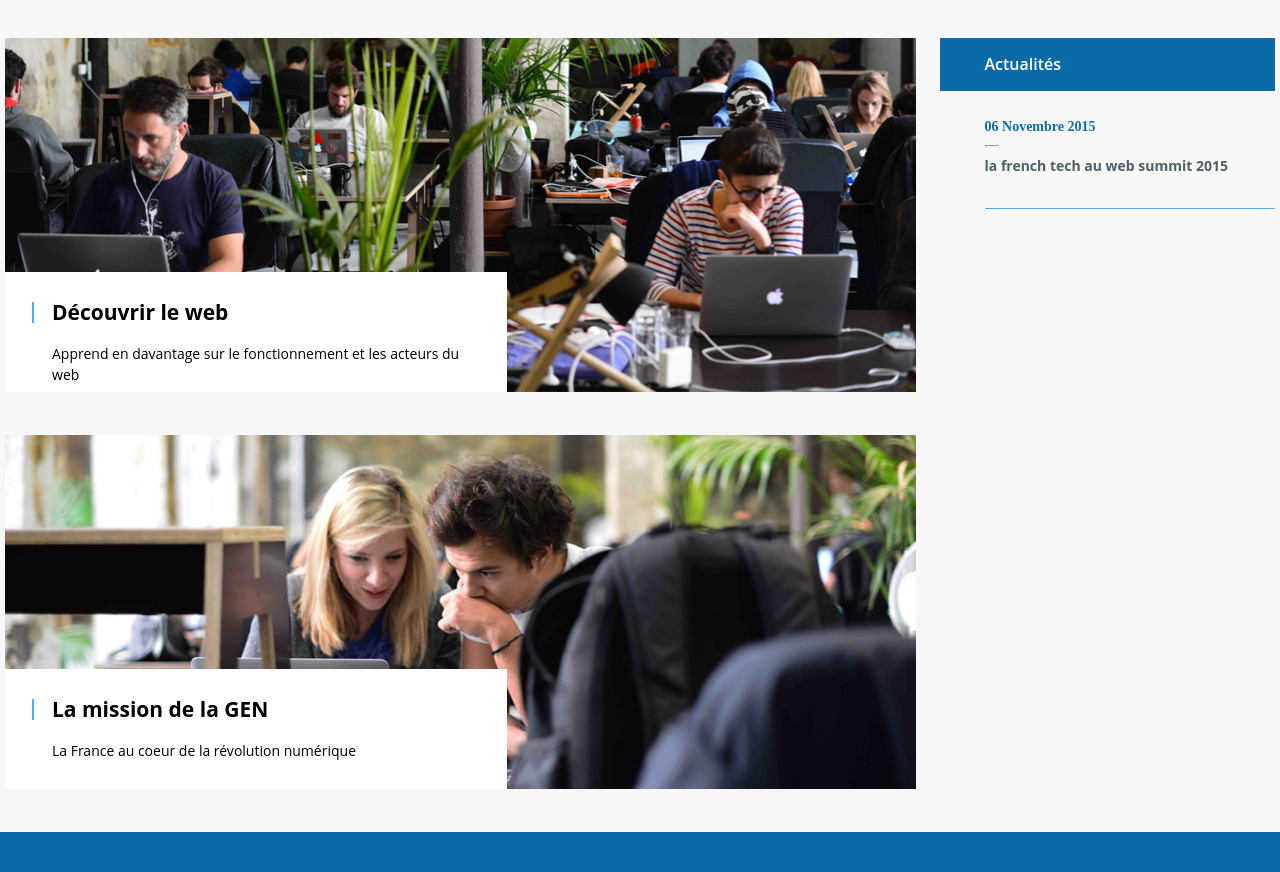
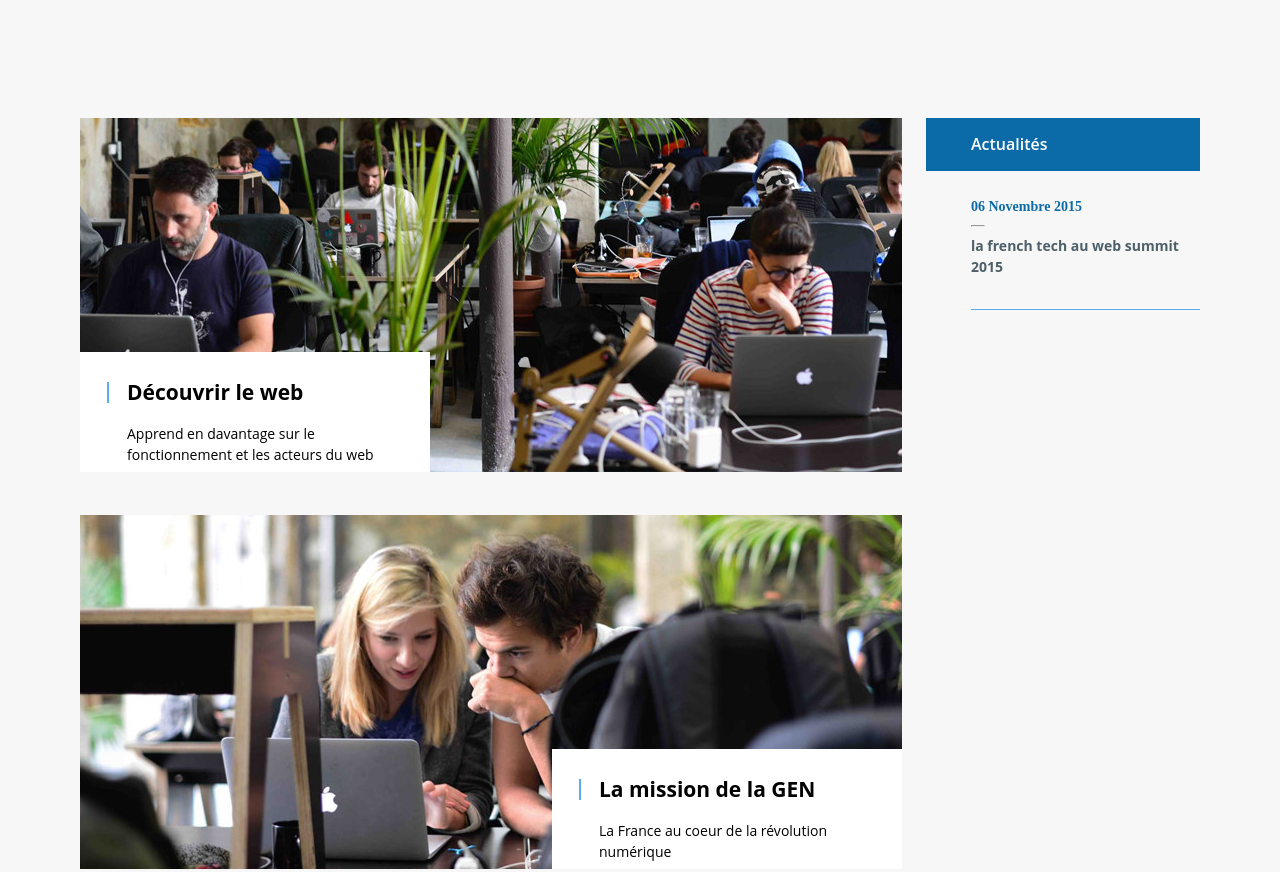
Before and after one commit to axelchalon/ao1, a website: page src/templates/index.html in a window 1280 px wide. Shown: the part 548-1420 px from the top of the page. Drawn offline with nearby package versions, Linux system fonts and the light colour scheme; files that its build step writes are made by us from their sources; files whose address does not match are found by name.

Commit message:
home fixes

```diff
--- a/gulpfile.js
+++ b/gulpfile.js
@@ -1,8 +1,12 @@
+require('es6-promise').polyfill();
+
 var gulp = require('gulp');
 var nunjucksRender = require('gulp-nunjucks-render');
 var plumber = require('gulp-plumber');
 var sass = require('gulp-sass');
 var del = require('del');
+
+
 
 
 var postcss = require('gulp-postcss');
--- a/src/scss/app.scss
+++ b/src/scss/app.scss
@@ -28,21 +28,26 @@ a{
 
 .main{
   margin-top: 40px;
+  padding: 80px;
 }
 .wrap{
-  width:1270px;
+  /*width:1270px;*/
   margin: 0 auto;
   display: flex;
   .column-left{
     width: 912px;
+	width: 75%;
   }
   .column-right{
     width: 336px;
+	width: 25%;
     margin-left: 24px;
   }
 }
 
 article.step{
+  background-size: cover;
+  background-position: center center;
   height: 354px;
   position: relative;
   margin-bottom: 43px;
@@ -53,6 +58,11 @@ article.step{
     left:0; right: 409px; bottom:0;
     padding-left: 47px;
     padding-top: 30px;
+	  width: 350px;
+	&.right {
+		right: 0;
+		left: auto;
+	}
     h2{
       margin-bottom: 20px;
       &:before{
```
